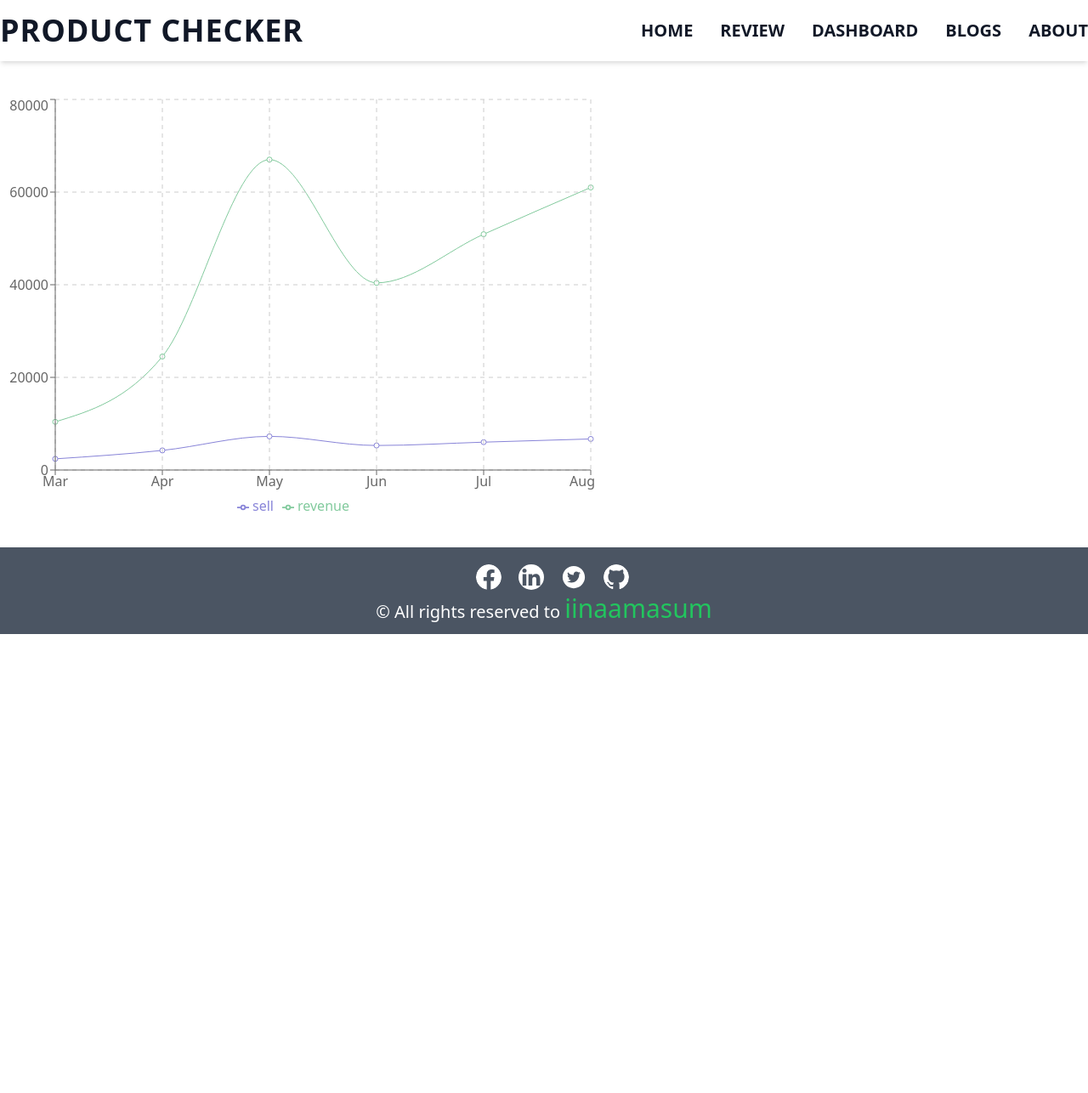
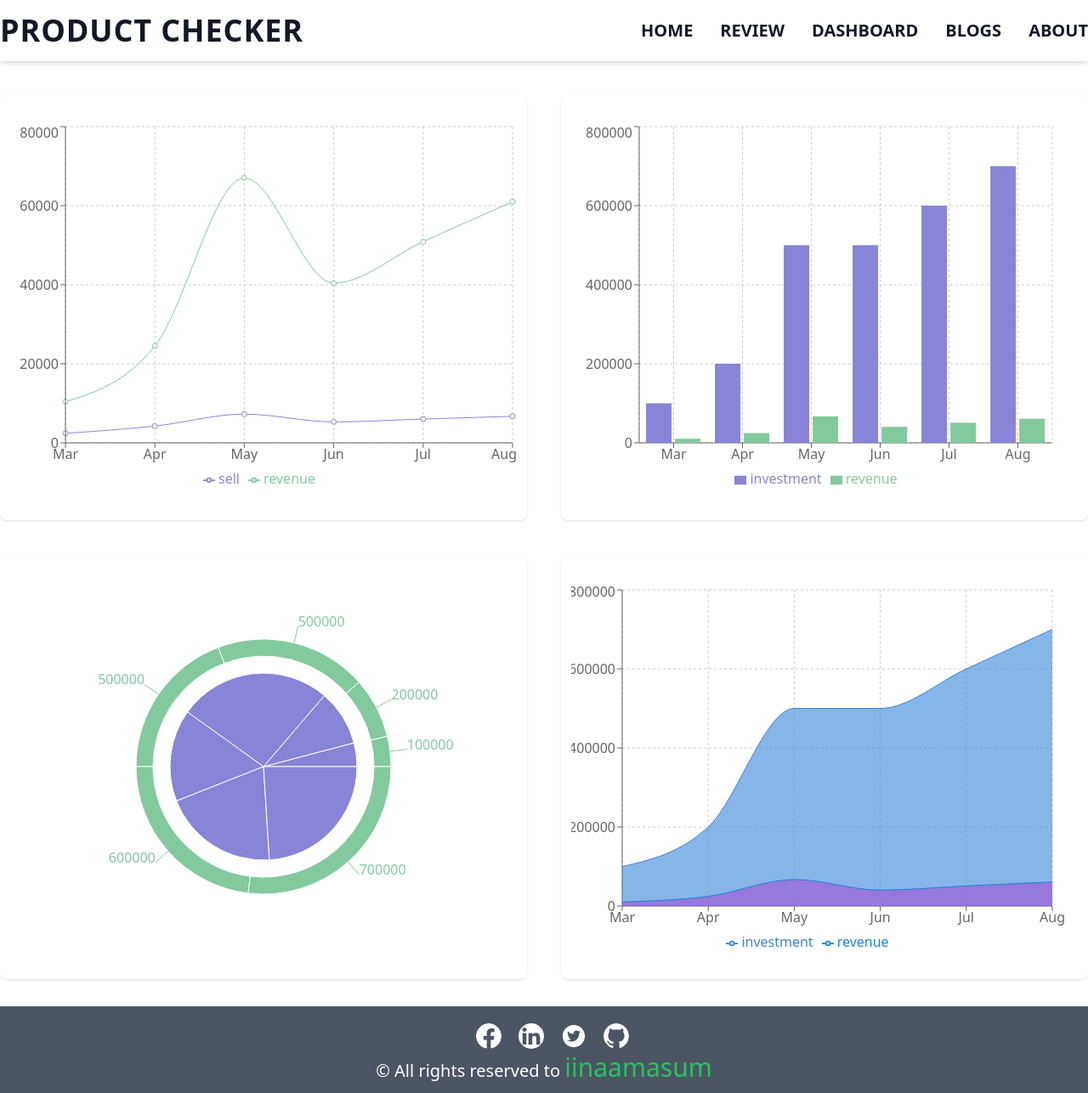
Before and after one commit to iinaamasum/bi-store, a React (Create React App) app: page /dashboard in a window 1280 px wide. Shown: the whole page at 85% size. Before the commit the page ends 800 px from the top, so only its background shows below. Built offline with nearby package versions, Linux system fonts and the light colour scheme.

Commit message:
all charts added

```diff
--- a/src/components/Dashboard/Dashboard.js
+++ b/src/components/Dashboard/Dashboard.js
@@ -1,28 +1,142 @@
 import React from 'react';
 import {
+  Area,
+  AreaChart,
+  Bar,
+  BarChart,
   CartesianGrid,
   Legend,
   Line,
   LineChart,
+  Pie,
+  PieChart,
+  ResponsiveContainer,
   Tooltip,
   XAxis,
   YAxis,
 } from 'recharts';
 import useGraph from '../../hooks/useGraph';
-
+const style = {
+  top: '50%',
+  right: 0,
+  transform: 'translate(0, -50%)',
+  lineHeight: '24px',
+};
 const Dashboard = () => {
   const [data] = useGraph();
   return (
-    <div className="container mx-auto px-4 sm:px-0 pt-10">
-      <LineChart width={700} height={500} data={data}>
+    <div className="container mx-auto px-4 sm:px-0 pt-10 grid grid-flow-row grid-cols-1 md:grid-cols-2 gap-10">
+      {/* line charts */}
+      <div
+        style={{ width: '100%', height: 500 }}
+        className="shadow px-3 py-8 rounded-lg"
+      >
+        <ResponsiveContainer>
+          <LineChart width={500} height={400} data={data}>
             <Line type="monotone" dataKey="sell" stroke="#8884d8" />
             <Line type="monotone" dataKey="revenue" stroke="#82ca9d" />
-        <CartesianGrid stroke="#ccc" strokeDasharray="5 5" />
+            <CartesianGrid stroke="#ccc" strokeDasharray="3 3" />
             <XAxis dataKey="month" />
             <YAxis />
             <Tooltip />
             <Legend />
           </LineChart>
+        </ResponsiveContainer>
+      </div>
+      {/* bar charts */}
+      <div
+        style={{ width: '100%', height: 500 }}
+        className="shadow px-3 py-8 rounded-lg"
+      >
+        <ResponsiveContainer>
+          <BarChart
+            width={500}
+            height={400}
+            data={data}
+            margin={{
+              top: 5,
+              right: 30,
+              left: 20,
+              bottom: 5,
+            }}
+          >
+            <CartesianGrid strokeDasharray="3 3" />
+            <XAxis dataKey="month" />
+            <YAxis />
+            <Tooltip />
+            <Legend />
+            <Bar dataKey="investment" fill="#8884d8" />
+            <Bar dataKey="revenue" fill="#82ca9d" />
+          </BarChart>
+        </ResponsiveContainer>
+      </div>
+
+      <div
+        style={{ width: '100%', height: 500 }}
+        className="shadow px-3 py-8 rounded-lg"
+      >
+        <ResponsiveContainer>
+          <PieChart>
+            <Pie
+              data={data}
+              dataKey="revenue"
+              cx="50%"
+              cy="50%"
+              outerRadius={110}
+              fill="#8884d8"
+            />
+            <Pie
+              data={data}
+              dataKey="investment"
+              cx="50%"
+              cy="50%"
+              innerRadius={130}
+              outerRadius={150}
+              fill="#82ca9d"
+              label
+            />
+            <Tooltip />
+          </PieChart>
+        </ResponsiveContainer>
+      </div>
+
+      {/* area charts */}
+      <div
+        style={{ width: '100%', height: 500 }}
+        className="shadow px-3 py-8 rounded-lg"
+      >
+        <ResponsiveContainer>
+          <AreaChart
+            width={500}
+            height={400}
+            data={data}
+            margin={{
+              top: 10,
+              right: 30,
+              left: 0,
+              bottom: 0,
+            }}
+          >
+            <CartesianGrid strokeDasharray="3 3" />
+            <XAxis dataKey="month" />
+            <YAxis />
+            <Tooltip />
+            <Area
+              type="monotone"
+              dataKey="investment"
+              stroke="#3884d8"
+              fill="#3884d8"
+            />
+            <Area
+              type="monotone"
+              dataKey="revenue"
+              stroke="#1884d8"
+              fill="#a251d8"
+            />
+            <Legend />
+          </AreaChart>
+        </ResponsiveContainer>
+      </div>
     </div>
   );
 };
```
Lines whose indentation alone changed are shown as unchanged.
